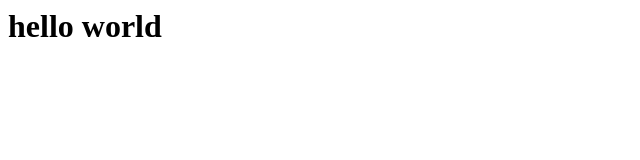
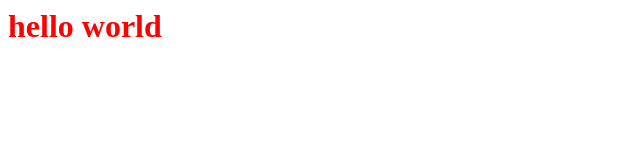
Before and after one commit to Ktssatwik/Ktssatwik.github.io, a plain HTML site: page index.html in a window 1280 px wide. Shown: the whole page, without its empty margins (0-640 px from the left). Drawn offline with Linux system fonts and the light colour scheme.

Commit message:
Update index.html

```diff
--- a/index.html
+++ b/index.html
@@ -1 +1 @@
-<h1 sytle=" color : red ;">hello world</h1>
+<h1 style="color:red;">hello world</h1>
```
